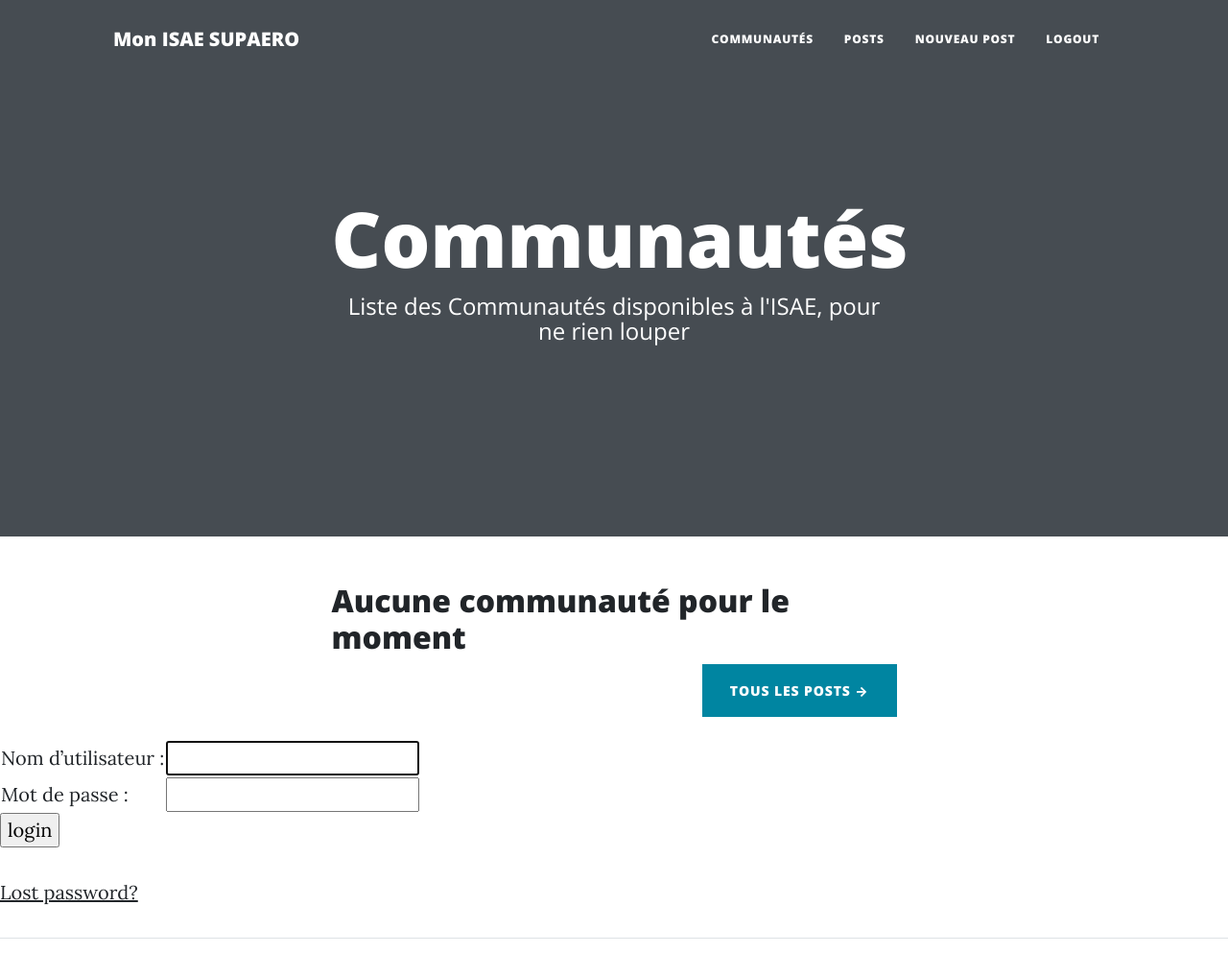
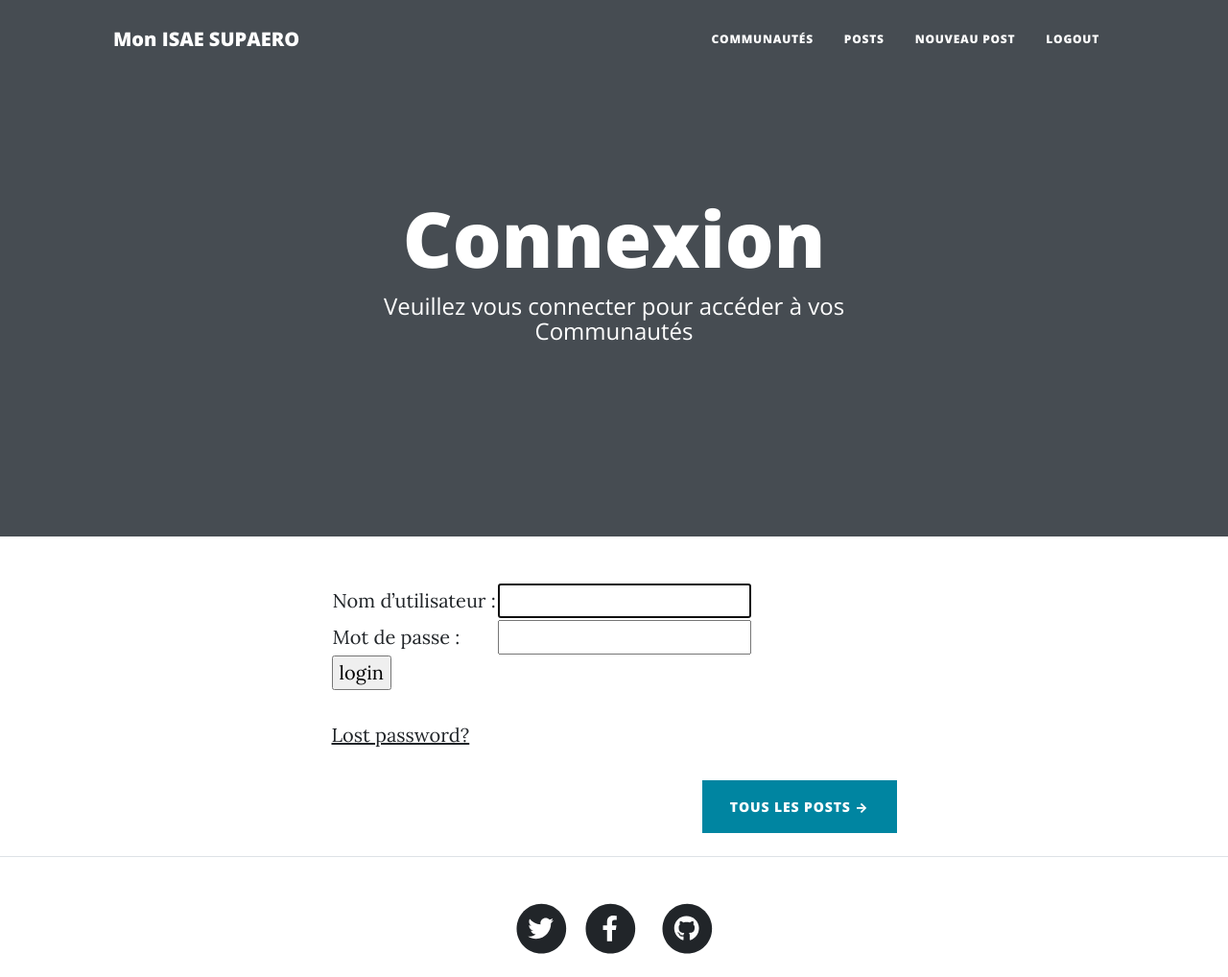
Before and after one commit to antoinechauvigne/ProjetIndiv, a Django app: page /accounts/login/ in a window 1280 px wide. Shown: the top 1018 px of the page at 96% size. Run offline with Django 3.2, Linux system fonts and the light colour scheme; some libraries are stand-ins or nearby versions.

Commit message:
V064 template de login mis à jour

```diff
--- a/projet/templates/registration/login.html
+++ b/projet/templates/registration/login.html
@@ -12,8 +12,8 @@
                 <div class="row gx-4 gx-lg-5 justify-content-center">
                     <div class="col-md-10 col-lg-8 col-xl-7">
                         <div class="site-heading">
-                            <h1>Communautés</h1>
-                            <span class="subheading">Liste des Communautés disponibles à l'ISAE, pour ne rien louper</span>
+                            <h1>Connexion</h1>
+                            <span class="subheading">Veuillez vous connecter pour accéder à vos Communautés</span>
                         </div>
                     </div>
                 </div>
@@ -24,47 +24,8 @@
         <div class="container px-4 px-lg-5">
             <div class="row gx-4 gx-lg-5 justify-content-center">
                 <div class="col-md-10 col-lg-8 col-xl-7">
-                    <!-- Post preview-->
-                    {% for communaute in list_communautes %}
-                    <div class="communautes">
-                        <a href="{% url 'communaute' communaute.id %}">
-                            <h2 class="post-title">{{ communaute.nom }}</h2>
-                            {% if communaute.user_abonne %}
-                            <h3 class="post-subtitle">Vous êtes abonné</h3>
-                            <a href="{% url 'modifier_abonnement' communaute.id 0 %}">
-                                <button>Se désabonner</button>
-                            </a>
-                            {% else %}
-                            <h3 class="post-subtitle">Vous n'êtes pas abonné</h3>
-                            <a href="{% url 'modifier_abonnement' communaute.id 1 %}">
-                                <button>S'abonner</button>
-                            </a>
-                            {% endif %}
-                        </a>
-
-                    </div>
-                     <!-- Divider-->
-                    <hr class="my-4" />
-                    {% empty %}
-                        <div class="communautes">
-                            <h2 class="post-title"> Aucune communauté pour le moment </h2>
-                        </div>
-                    {% endfor %}
-
-
-                    <!-- Pager-->
-                    <div class="d-flex justify-content-end mb-4"><a class="btn btn-primary text-uppercase" href="{% url 'posts' %}"> Tous les Posts →</a></div>
-                </div>
-            </div>
-        </div>
-
-
-
-
-
-
-
-
+                     <!-- Page content-->
+                        <div class="form">
                             {% if form.errors %}
                             <p>Your username and password didn't match. Please try again.</p>
                             {% endif %}
@@ -97,5 +58,20 @@
 
                             {# Assumes you setup the password_reset view in your URLconf #}
                             <p><a href="{% url 'password_reset' %}">Lost password?</a></p>
+                        </div>
+                    <!-- Pager-->
+                    <div class="d-flex justify-content-end mb-4"><a class="btn btn-primary text-uppercase" href="{% url 'posts' %}"> Tous les Posts →</a></div>
+                </div>
+            </div>
+        </div>
+
+
+
+
+
+
+
+
+
 
 {% endblock %}
```
Lines whose indentation alone changed are shown as unchanged.
